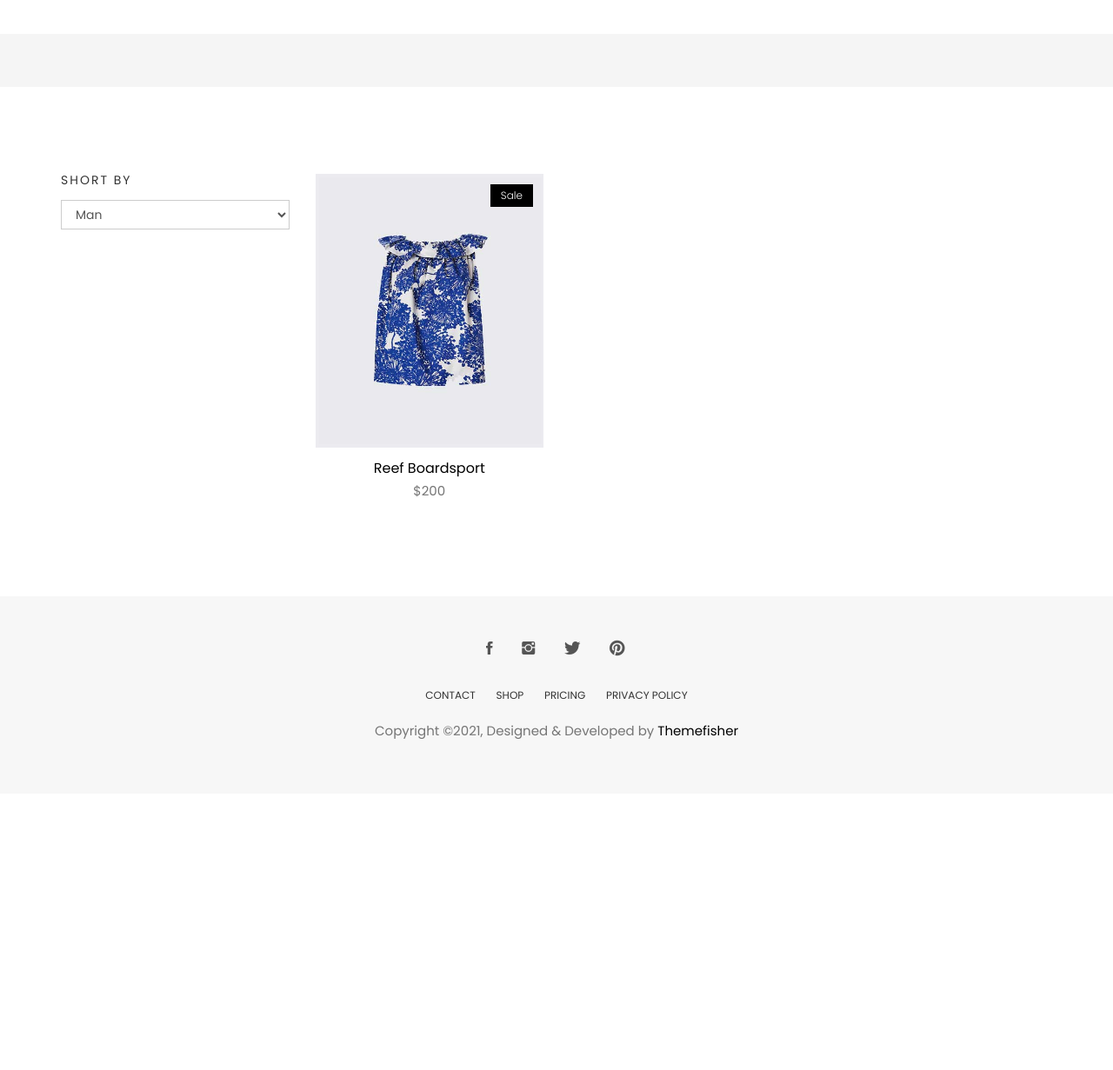
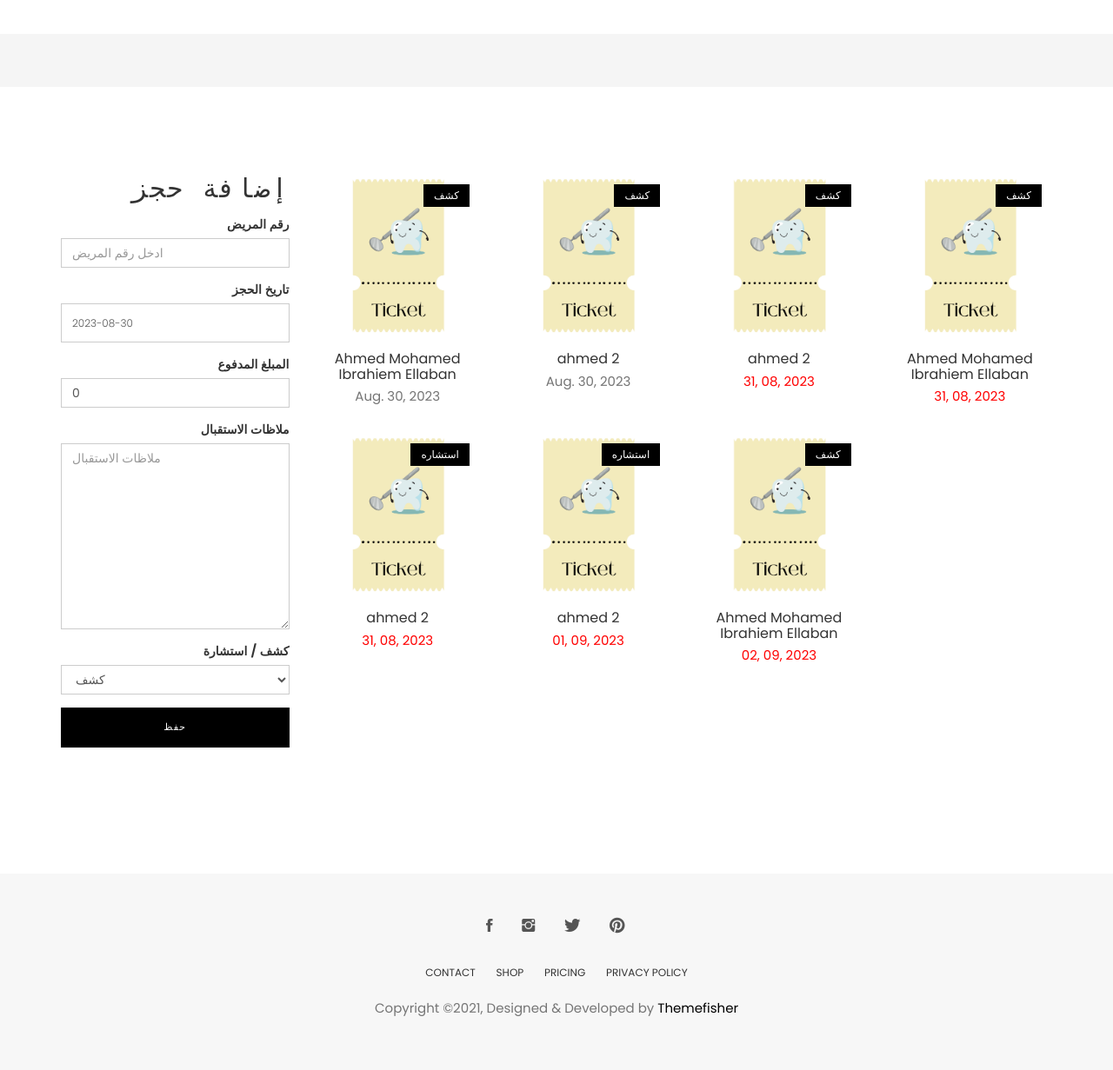
Before and after one commit to ahmedellaban1/dentist, a Django app: page / in a window 1280 px wide. Shown: the part 177-1408 px from the top of the page at 87% size. Before the commit the page ends 1027 px from the top, so only its background shows below. Run offline with Django 4.2, Linux system fonts and the light colour scheme; data comes from the database, SQL or seed files in the repository; some libraries are stand-ins or nearby versions; some web fonts are replaced.

Commit message:
add booking in dashboard

```diff
--- a/dashboard/forms.py
+++ b/dashboard/forms.py
@@ -0,0 +1,42 @@
+from django import forms
+from .models import Ticket, Billing
+from rules.help_function import get_date
+
+
+class TicketsForm(forms.ModelForm):
+    get_patient = forms.IntegerField()
+
+    def __init__(self, *args, **kwargs):
+        super().__init__(*args, **kwargs)
+        self.fields['reservation_date'].initial = f"{get_date()}"
+
+    class Meta:
+        model = Ticket
+        fields = ['get_patient', 'reservation_date', 'amount_paid', 'notes', 'examinationConsultation']
+
+    def clean(self):
+        cleaned_data = super().clean()
+        get_patient = cleaned_data.get('get_patient')
+        return cleaned_data
+
+    def submit(self):
+        get_patient = self.cleaned_data['get_patient']
+
+    def __init__(self, *args, **kwargs):
+        super().__init__(*args, **kwargs)
+        self.fields['get_patient'].widget.attrs['placeholder'] = 'ادخل رقم المريض'
+        self.fields['get_patient'].label = 'رقم المريض'
+
+        self.fields['reservation_date'].label = 'تاريخ الحجز'
+        self.fields['reservation_date'].dafult_value =''
+        self.fields['reservation_date'].initial = f"{get_date()}"
+
+
+        self.fields['amount_paid'].label =  "المبلغ المدفوع"
+        self.fields['amount_paid'].dafult_value =''
+
+        self.fields['notes'].label =  "ملاظات الاستقبال"
+        self.fields['notes'].dafult_value =''
+
+        self.fields['examinationConsultation'].label = " كشف / استشارة"
+        self.fields['examinationConsultation'].dafult_value =''
--- a/dashboard/models.py
+++ b/dashboard/models.py
@@ -10,14 +10,15 @@ class Ticket(models.Model):
     id = models.AutoField(primary_key=True, null=False, blank=False)
     patient = models.ForeignKey(Patient, null=False, blank=False, on_delete=models.CASCADE)
     user = models.ForeignKey(User, blank=False, null=False, on_delete=models.DO_NOTHING)
-    datetime = models.DateTimeField(auto_now=True)
-    reservation_date = models.DateTimeField(auto_created=True)
+    date = models.DateField(auto_now=True)
+    time = models.TimeField(auto_now=True)
+    reservation_date = models.DateField(auto_created=True)
     amount_paid = models.IntegerField(null=False, blank=False, default=0)
     notes = models.TextField(max_length=100)
     examinationConsultation = models.CharField(max_length=12, choices=TICKET_TYPE, default=TICKET_TYPE[0][0])
 
     def __str__(self):
-        return f" user {self.user.username}, patient {self.patient.full_name}"
+        return f" {self.id} user {self.user.username}, patient {self.patient.full_name}"
 
 
 class Billing(models.Model):
--- a/dashboard/templates/home.html
+++ b/dashboard/templates/home.html
@@ -3,69 +3,48 @@
 {% load bootstrap4 %}
 
 {% block form %}
-					<form method="post" action="#">
-                        <select class="form-control">
-                            <option>Man</option>
-                            <option>Women</option>
-                            <option>Accessories</option>
-                            <option>Shoes</option>
-                        </select>
-                    </form>
+	<form method="POST" enctype="multipart/form-data" style="text-align:right;">
+		<h4 class="widget-title" style="text-align:right; font-family:monospace; font-size:30px;">إضافة حجز</h4>
+		{% csrf_token %}
+		{% bootstrap_form form %}
+		{% buttons %}
+			<input class="btn btn-main text-center w-100" type="submit" value="حفظ">
+		{% endbuttons %}
+	</form>
 
 {% endblock %}
 
 {% block patients %}
-			<div class="col-md-4">
+			{% for ticket in tickets %}
+			<div class="col-md-3">
 				<div class="product-item">
 					<div class="product-thumb">
-						<span class="bage">Sale</span>
-						<img class="img-responsive" src="{% static 'images/shop/products/product-1.jpg' %}" alt="product-img" />
+						<span class="bage">{{ticket.examinationConsultation}}</span>
+						<img class="img-responsive" src="{% static 'images/Ticket.png' %}" alt="Ticket-img" />
 						<div class="preview-meta">
 							<ul>
 								<li>
+									<a href="#">
 									<span  data-toggle="modal" data-target="#product-modal">
 										<i class="tf-ion-ios-search-strong"></i>
 									</span>
+									</a>
 								</li>
 							</ul>
                       	</div>
 					</div>
 					<div class="product-content">
-						<h4><a href="product-single.html">Reef Boardsport</a></h4>
-						<p class="price">$200</p>
+						<h4>{{ticket.patient.full_name}}</h4>
+						{% if ticket.reservation_date != ticket.date %}
+						<p class="price" style="color:red;">{{ticket.reservation_date|date:" d, m, Y"}}</p>
+						{% endif %}
+						{% if ticket.reservation_date == ticket.date %}
+						<p class="price">{{ticket.reservation_date}}</p>
+						{% endif %}
 					</div>
 				</div>
 			</div>
+			{% endfor %}
 
-<!--		----------------------------------------------------------                 -->
-		<div class="modal product-modal fade" id="product-modal">
-			<button type="button" class="close" data-dismiss="modal" aria-label="Close">
-				<i class="tf-ion-close"></i>
-			</button>
-		  	<div class="modal-dialog " role="document">
-		    	<div class="modal-content">
-			      	<div class="modal-body">
-			        	<div class="row">
-			        		<div class="col-md-8 col-sm-6 col-xs-12">
-			        			<div class="modal-image">
-				        			<img class="img-responsive" src="{% static 'images/shop/products/modal-product.jpg' %}" alt="product-img" />
-			        			</div>
-			        		</div>
-			        		<div class="col-md-4 col-sm-6 col-xs-12">
-			        			<div class="product-short-details">
-			        				<h2 class="product-title">GM Pendant, Basalt Grey</h2>
-			        				<p class="product-price">$200</p>
-			        				<p class="product-short-description">
-			        					Lorem ipsum dolor sit amet, consectetur adipisicing elit. Rem iusto nihil cum. Illo laborum numquam rem aut officia dicta cumque.
-			        				</p>
-			        				<a href="cart.html" class="btn btn-main">Add To Cart</a>
-			        				<a href="product-single.html" class="btn btn-transparent">View Product Details</a>
-			        			</div>
-			        		</div>
-			        	</div>
-			        </div>
-		    	</div>
-		  	</div>
-		</div><!-- /.modal -->
 
-{% endblock %}
+{% endblock %}0
--- a/dashboard/urls.py
+++ b/dashboard/urls.py
@@ -1,7 +1,7 @@
 from django.urls import path
 from .views import home
 
-app_name="dashboard"
+app_name = "dashboard"
 urlpatterns = [
     path('', home, name='home'),
 ]
--- a/dashboard/views.py
+++ b/dashboard/views.py
@@ -1,10 +1,26 @@
-from django.shortcuts import render
-
-# Create your views here.
+from django.shortcuts import render, redirect
+from .forms import TicketsForm, Ticket
+from patient.models import Patient
+from rules.help_function import get_date
+from django.shortcuts import get_object_or_404
 
 
 def home(request, *args, **kwargs):
+    form = TicketsForm(request.POST)
+    queryset = Ticket.objects.filter(date=get_date())
+    if request.method == 'POST':
+        if form.is_valid():
+            over_ride_form = form.save(commit=False)
+            over_ride_form.user = request.user
+            over_ride_form.patient = get_object_or_404(Patient, id=form.cleaned_data['get_patient'])
+            over_ride_form.save()
+        return redirect(request.META['HTTP_REFERER'])
+    else:
+        form = TicketsForm()
+
     context = {
-        "page_title": 'Home'
+        "page_title": 'Home',
+        'form': form,
+        'tickets': queryset,
     }
     return render(request, 'home.html', context)
--- a/rules/choices.py
+++ b/rules/choices.py
@@ -6,6 +6,6 @@ TYPE = (
 
 
 TICKET_TYPE = (
-    ('examination', 'كشف'),
-    ('consultation', 'استشاره')
+    ('كشف', 'كشف'),
+    ('استشاره', 'استشاره')
 )
--- /dev/null
+++ b/rules/help_function.py
@@ -0,0 +1,12 @@
+from datetime import date, datetime
+
+# Create your views here
+def get_date():
+    today = date.today()
+    formatted_date = today.strftime("%Y-%m-%d")
+    return formatted_date
+
+
+def get_time():
+    now = datetime.now()
+    return f'{now.strftime("%H:%M")}'
--- a/templates/base.html
+++ b/templates/base.html
@@ -244,7 +244,6 @@
 			<div class="col-md-3">
 
 				<div class="widget">
-					<h4 class="widget-title">Short By</h4>
 					{% block form %}
 					{% endblock %}
 	            </div>
```
Also changed, not shown: dashboard/migrations/0003_remove_ticket_datetime_ticket_date_ticket_time.py (added), dashboard/migrations/0004_alter_ticket_examinationconsultation_and_more.py (added), db.sqlite3, static/images/Ticket.png (added), static/images/logo_.png (added), static/images/victor.png (added), static/images/victor_1.png (added).
